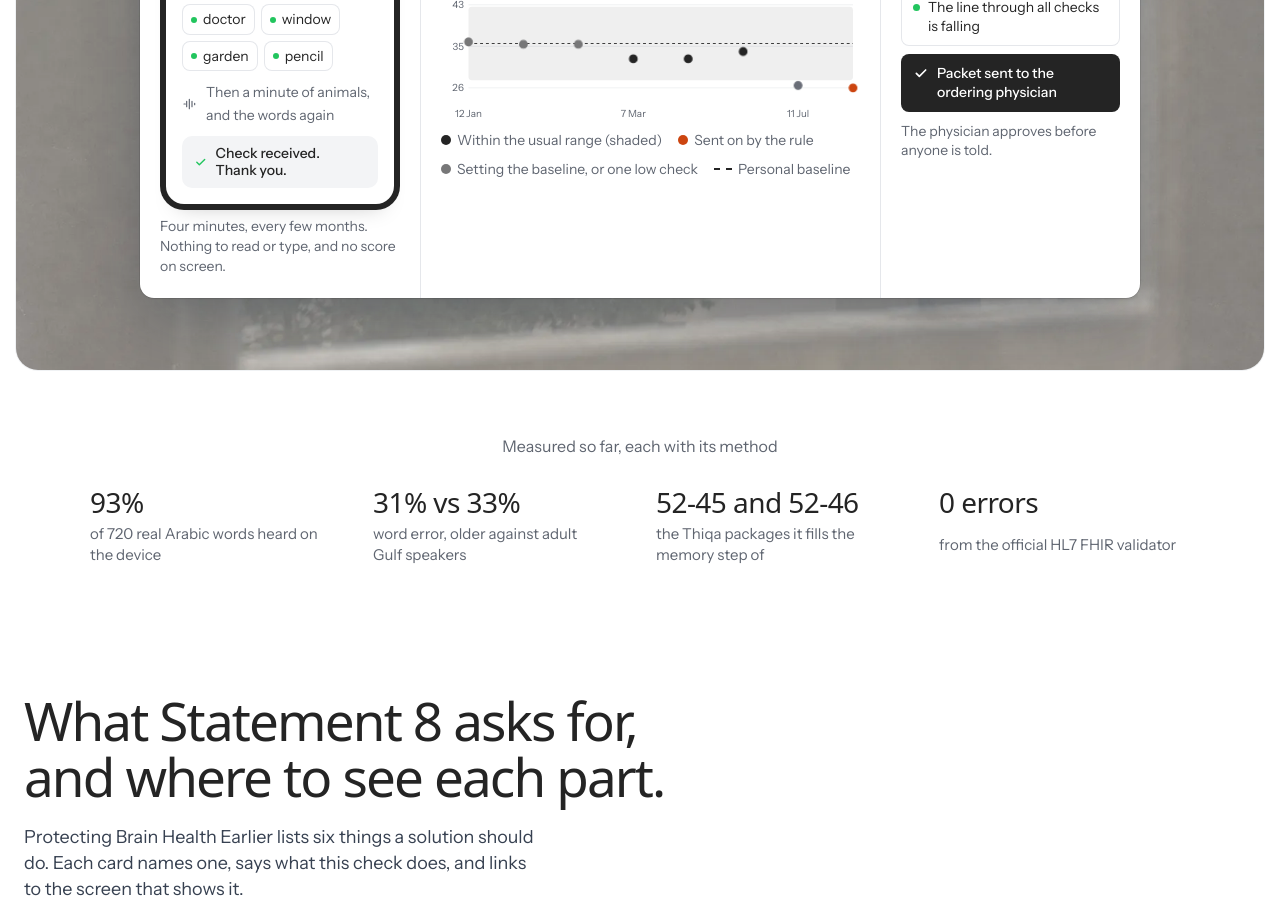
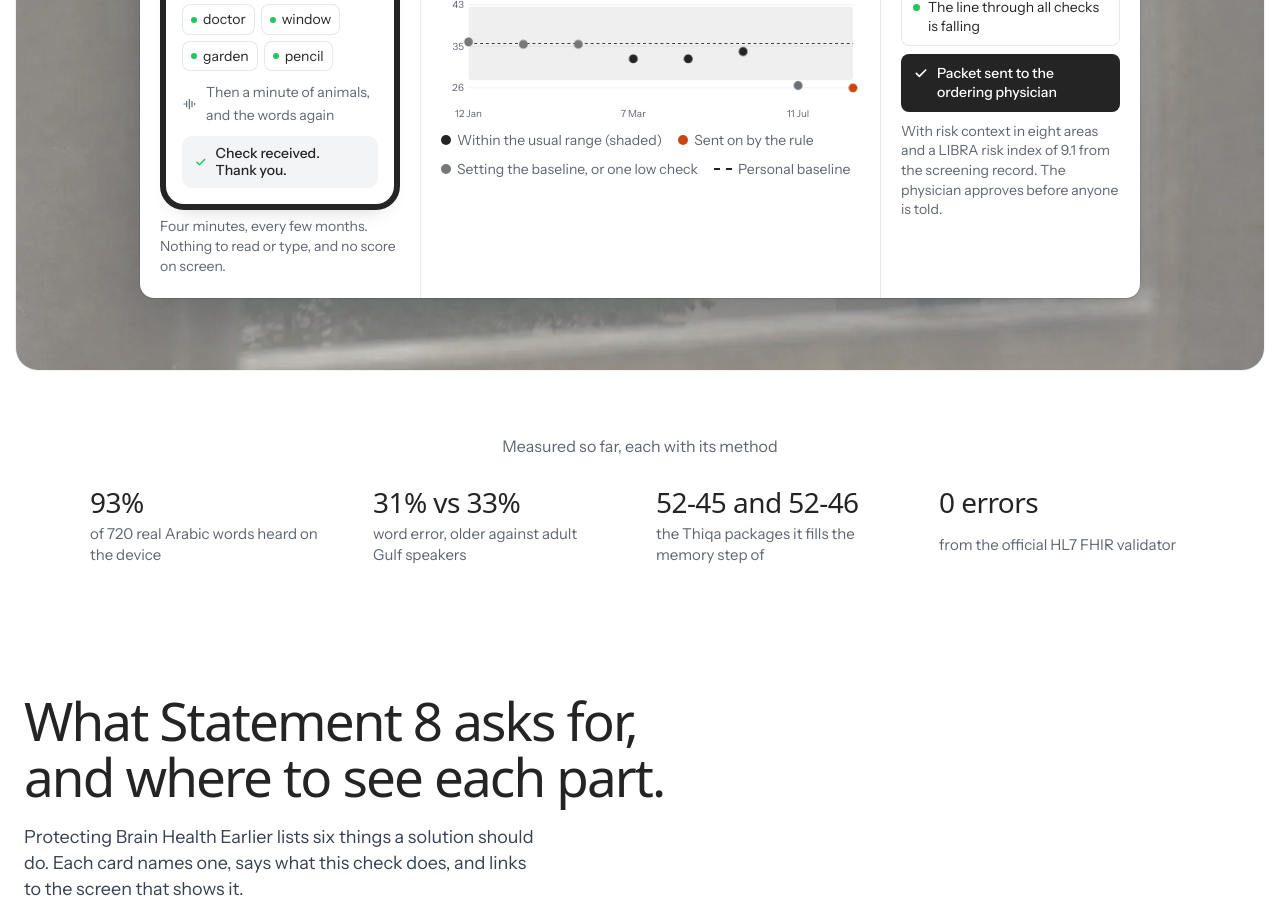
Before and after one commit to kinnuworks/spoken-memory-check, a React (Vite) app: page /benchmark in a window 1280 px wide. Shown: the part 1020-1939 px from the top of the page. Built offline with nearby package versions, Linux system fonts and the light colour scheme; a web font is replaced by a local one.

Commit message:
Home: the doctor's step names the risk context and the LIBRA index

```diff
--- a/src/pages/Home.tsx
+++ b/src/pages/Home.tsx
@@ -11,6 +11,7 @@ import { COST_DEFAULTS, yearlyCost } from '../engine/cost'
 import { evaluate, PACKET_STATUSES, STATUS_LABEL, type Trajectory } from '../engine/change'
 import { PERSONAS, type Persona } from '../engine/histories'
 import { WORD_LISTS } from '../engine/lexicon'
+import { libra } from '../engine/libra'
 import { Alert, Check, Code, Ear, EyeOff, List, Mic, Moon, Trend, Waves } from '../components/Icons'
 import TrajectoryChart from './TrajectoryChart'
 
@@ -66,7 +67,7 @@ function ruleSteps(p: Persona, t: Trajectory) {
 }
 
 function outcome(t: Trajectory, p: Persona) {
-  if (PACKET_STATUSES.includes(t.status)) return { ok: false, text: 'Packet sent to the ordering physician', side: 'The physician approves before anyone is told.' }
+  if (PACKET_STATUSES.includes(t.status)) return { ok: false, text: 'Packet sent to the ordering physician', side: `With risk context in eight areas and a LIBRA risk index of ${libra(p.record).known} from the screening record. The physician approves before anyone is told.` }
   if (t.status === 'urgent') return { ok: false, text: 'Told to seek urgent assessment', side: 'The routine flow is bypassed.' }
   if (p.checks.filter((c) => c.hearingLimited).length >= 2) return { ok: true, text: 'Held for hearing, nothing sent', side: 'The person sees: Check received. Thank you.' }
   return { ok: true, text: 'Nothing sent', side: 'The person sees: Check received. Thank you.' }
```
